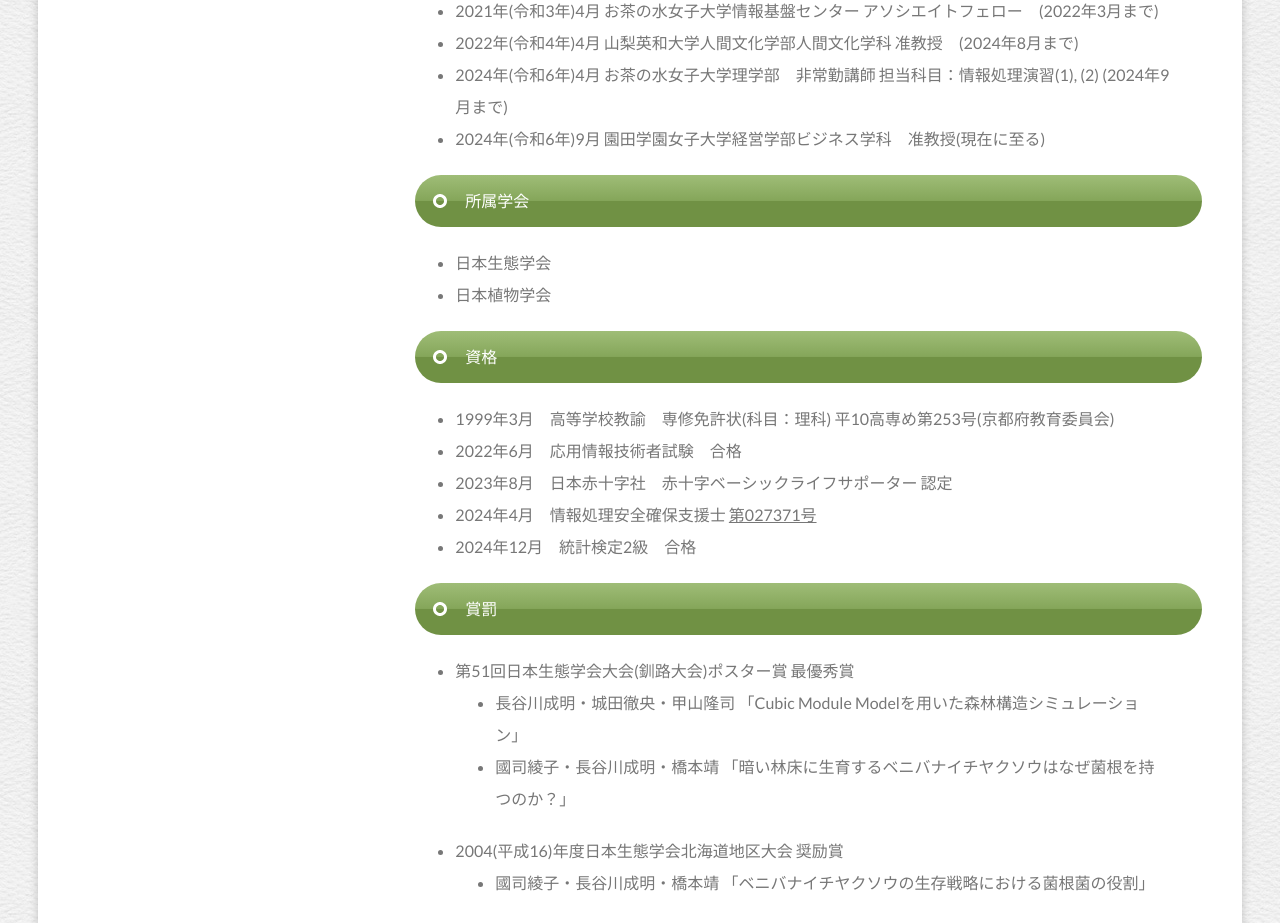
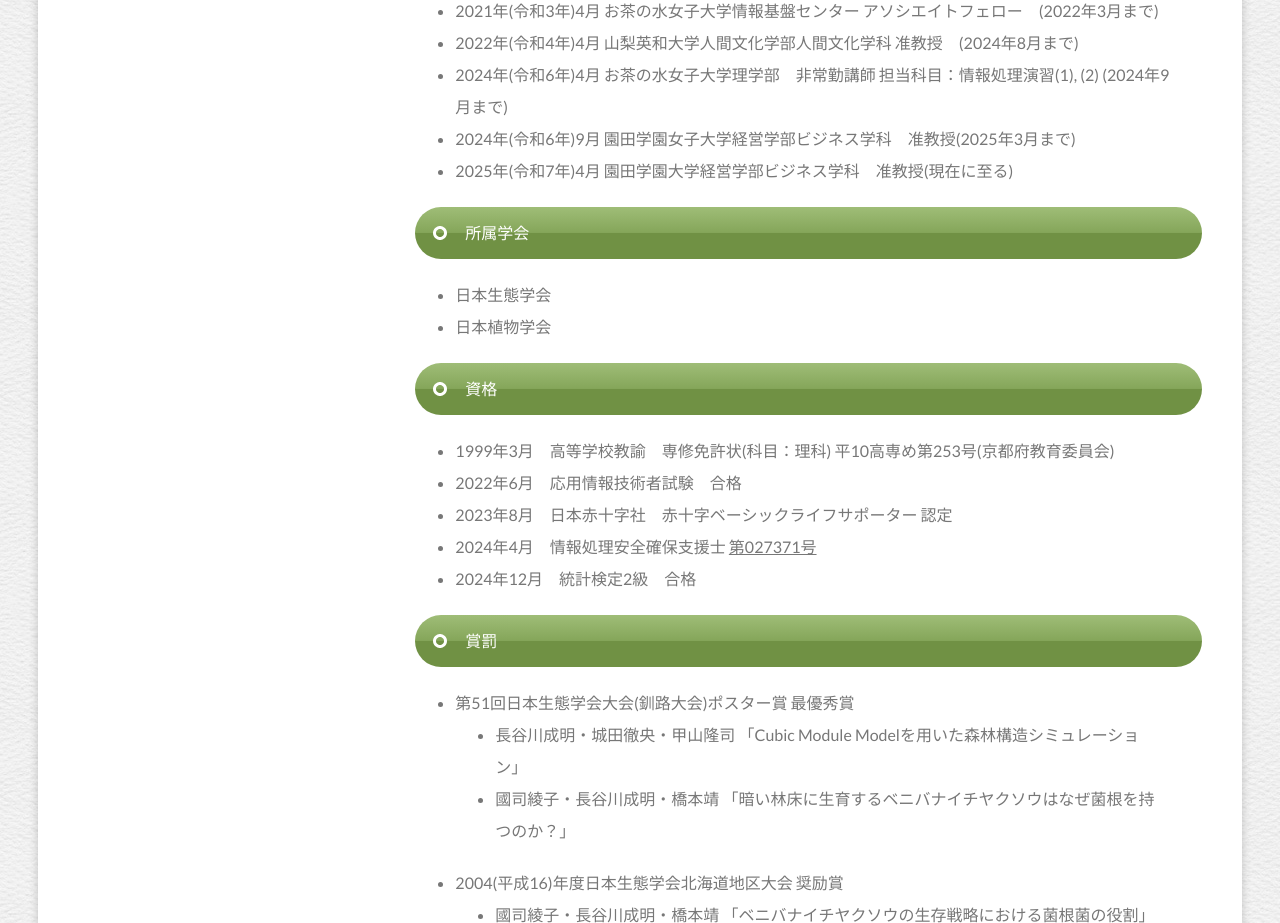
Before and after one commit to sfhasegawa/sfhasegawa.github.io, a plain HTML site: page carrier.html in a window 1280 px wide. Shown: the part 1200-2123 px from the top of the page. Drawn offline with Linux system fonts and the light colour scheme; some packages are replaced by stand-ins of ours; a script that the page names is missing.

Commit message:
Update carrier.html

```diff
--- a/carrier.html
+++ b/carrier.html
@@ -58,7 +58,8 @@
 <li>2021年(令和3年)4月 お茶の水女子大学情報基盤センター アソシエイトフェロー　(2022年3月まで)
 <li>2022年(令和4年)4月 山梨英和大学人間文化学部人間文化学科 准教授　(2024年8月まで)
 <li>2024年(令和6年)4月 お茶の水女子大学理学部　非常勤講師 担当科目：情報処理演習(1), (2) (2024年9月まで)</li>
-<li>2024年(令和6年)9月 園田学園女子大学経営学部ビジネス学科　准教授(現在に至る)</li>
+<li>2024年(令和6年)9月 園田学園女子大学経営学部ビジネス学科　准教授(2025年3月まで)</li>
+<li>2025年(令和7年)4月 園田学園大学経営学部ビジネス学科　准教授(現在に至る)</li>
 </ul>
 
 <h2>所属学会</h2>
```
